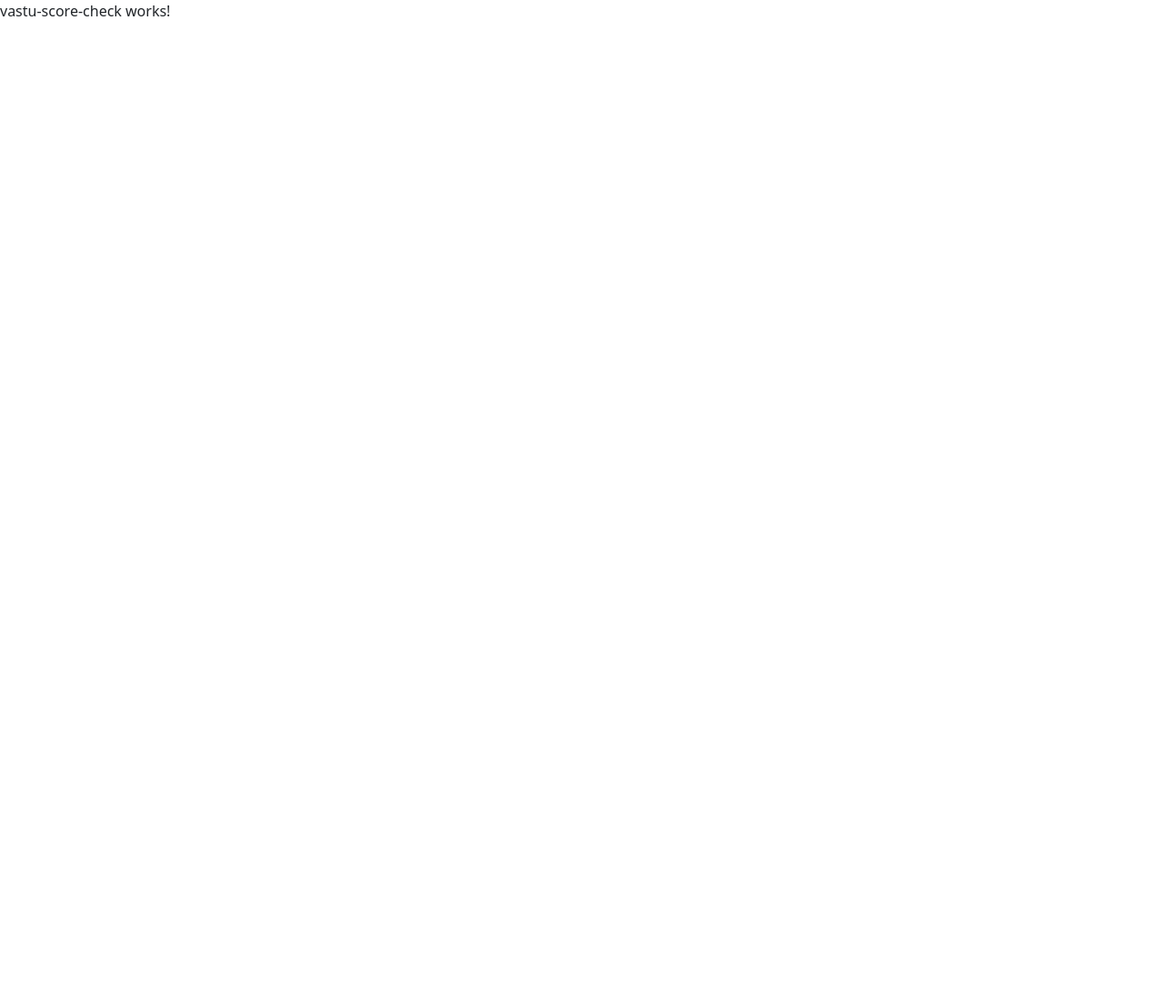
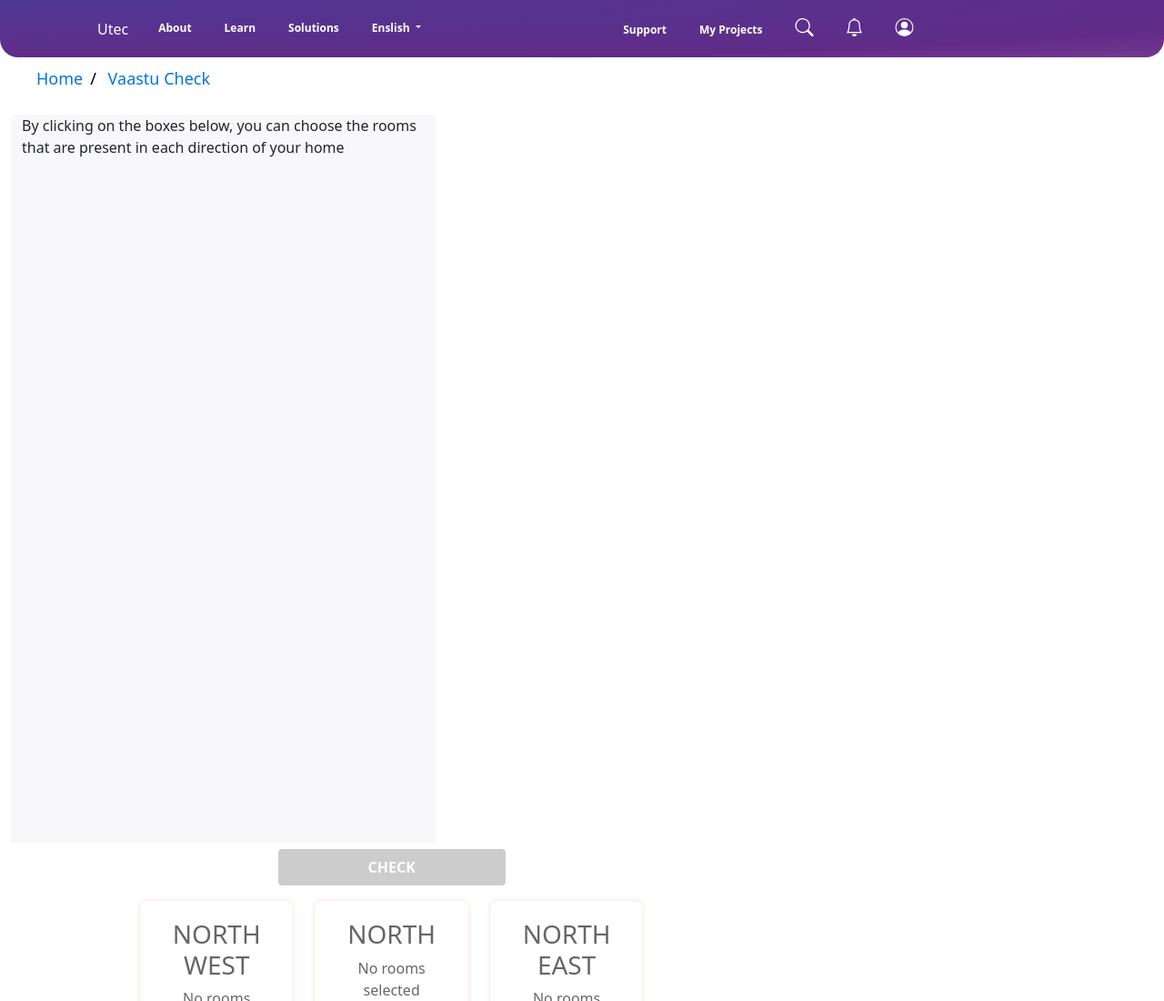
Before and after one commit to supriyad-iprogrammer/Machine-Test, an Angular app: page /vastuScore in a window 1280 px wide. Shown: the top 1100 px of the page at 91% size. Before the commit the page ends 800 px from the top, so only its background shows below. Built offline with nearby package versions, Linux system fonts and the light colour scheme.

Commit message:
design changes

```diff
--- a/src/app/app.component.html
+++ b/src/app/app.component.html
@@ -1,8 +1,6 @@
 
-
-
-
-    <div class="row">
+<app-header></app-header>
+  <div class="row">
       <div class="col-md-12">
        <router-outlet></router-outlet>
       </div>
--- a/src/app/header/header.component.css
+++ b/src/app/header/header.component.css
@@ -36,7 +36,7 @@ transform: scale(1.1);
   background: #FFFFFF;
 }
 li{
-  margin-left: 5px
+  margin-left:20px
 }
 svg{
 
--- a/src/app/header/header.component.html
+++ b/src/app/header/header.component.html
@@ -1,12 +1,13 @@
-<nav class="navbar navbar-expand-lg">
-
-  <div class="container-fluid">
 
 
-    <div
-      class="navbar-collapse collapse w-100 order-1 order-md-0 dual-collapse2"
-    >
-      <ul class="navbar-nav mr-auto" >
+<nav class="navbar navbar-expand-lg">
+  <div class="container text-centered" >
+
+    <button class="navbar-toggler" type="button" data-bs-toggle="collapse" data-bs-target="#navbarSupportedContent" aria-controls="navbarSupportedContent" aria-expanded="false" aria-label="Toggle navigation">
+      <span class="navbar-toggler-icon"></span>
+    </button>
+    <div class="collapse navbar-collapse" id="navbarSupportedContent">
+      <ul class="navbar-nav me-auto mb-2 mb-lg-0">
         <li class="nav-item active" routerLinkActive="active">
           <label style="color: white; padding: 5px;">Utec</label>
         </li>
@@ -17,7 +18,7 @@
           <a class="nav-link active" href="#">Learn</a>
         </li>
         <li class="nav-item active" >
-          <a class="nav-link active" [routerLink]="['/home']" routerLinkActive="router-link-active" >Solutions</a>
+          <a class="nav-link active" aria-current="page"  [routerLink]="['/home']" routerLinkActive="router-link-active" >Solutions</a>
         </li>
 
         <li class="nav-item dropdown active">
@@ -41,8 +42,8 @@
       </ul>
     </div>
 
-    <div class="navbar-collapse collapse w-100 order-3 dual-collapse2">
-      <ul class="navbar-nav ml-auto">
+    <div class="navbar-collapse collapse col-auto">
+      <ul class="navbar-nav ">
         <li class="nav-item">
           <a class="nav-link" href="#">Support</a>
         </li>
--- a/src/app/home/home.component.html
+++ b/src/app/home/home.component.html
@@ -1,11 +1,9 @@
-<app-header></app-header>
-
 <div class="container">
   <ul class="breadcrumb">
-    <li><a [routerLink]="'home'">Home</a></li>
-    <li><a [routerLink]="'home'">Solutions</a></li>
-    <li><a [routerLink]="'vastuScore'">Vaastu Check</a></li>
-    <li>Vaastu Score Check</li>
+    <li><a [routerLink]="'/home'">Home</a></li>
+    <!-- <li><a [routerLink]="'/home'">Solutions</a></li>
+    <li><a [routerLink]="'/vastuScore'">Vaastu Check</a></li> -->
+
   </ul>
 
   <div class="row">
@@ -20,10 +18,12 @@
             </div>
             <div class="col-sm-8">
               <h5 class="vaastu-title text-body mb-0">Compass Tool</h5>
-              <small class="mb-2" style="color: #999999;">Output Time :1 min</small>
+              <small class="mb-2" style="color: #999999"
+                >Output Time :1 min</small
+              >
               <p class="card-text">
-                Point in the direction of specific rooms to know their suitability
-                according to Vaastu guidelines.
+                Point in the direction of specific rooms to know their
+                suitability according to Vaastu guidelines.
               </p>
             </div>
           </div>
@@ -41,8 +41,9 @@
             </div>
             <div class="col-sm-8">
               <h5 class="vaastu-title text-body mb-0">Vaastu Score Check</h5>
-              <small class="mb-2" style="color: #999999;
-              ">Ideal for planning stage</small>
+              <small class="mb-2" style="color: #999999"
+                >Ideal for planning stage</small
+              >
               <p class="mb-0">
                 Get an instant Vaastu score by entering the locations of all the
                 rooms in your house.
@@ -53,6 +54,4 @@
       </div>
     </div>
   </div>
-
-
 </div>
--- a/src/app/vastu-score-check/vastu-score-check.component.css
+++ b/src/app/vastu-score-check/vastu-score-check.component.css
@@ -0,0 +1,159 @@
+ul.breadcrumb {
+  padding: 10px 16px;
+  list-style: none;
+  background-color: white;
+}
+ul.breadcrumb li {
+  display: inline;
+  font-size: 18px;
+}
+ul.breadcrumb li + li:before {
+  padding: 8px;
+  color: black;
+  content: "/\00a0";
+}
+ul.breadcrumb li a {
+  color: #0275d8;
+  text-decoration: none;
+}
+ul.breadcrumb li a:hover {
+  color: #01447e;
+  text-decoration: underline;
+}
+.ancherTag {
+
+  margin-left: 95px;
+
+  font-family: Noto Sans;
+  font-style: normal;
+  font-weight: bold;
+  font-size: 14px;
+  line-height: 19px;
+  /* identical to box height */
+
+  letter-spacing: 0.58px;
+
+  color: #ff7021;
+}
+.roomCheckListBox {
+  left: 2.05%;
+  right: 67.79%;
+  top: 26.82%;
+  bottom: 5.21%;
+
+  background: #ffffff;
+  border-radius: 8px;
+}
+.backgroundColor {
+  width: 468px;
+  height: 800px;
+  left: 0px;
+  top: 0px;
+
+  background: #f8f8fb;
+}
+.paragraph {
+  font-family: Noto Sans;
+  font-style: normal;
+  font-weight: normal;
+  font-size: 14px;
+  line-height: 20px;
+
+  color: #666666;
+}
+.listRoomWrap .border-bottom {
+  padding: 20px 0;
+}
+.listRoomWrap .custom-control {
+  display: block !important;
+  margin: 0 8px;
+}
+.custom-control-input {
+  z-index: 4;
+}
+
+.listRoomWrap .custom-control-label {
+  font-size: 14px;
+  font-weight: 600;
+  line-height: 1.43;
+    color: #666;
+    padding-left: 8px;
+}
+.border-bottom {
+  border-bottom: 1px solid #dee2e6!important;
+  border-right: 1px solid #dee2e6;
+}
+.listRoomWrap .custom-control {
+  display: block !important;
+  margin: 0 8px;
+}
+.custom-control {
+  position: relative;
+  display: block;
+  min-height: 1.5rem;
+  padding-left: 1.5rem;
+}
+.roomsCheckListBox, .aboutRoomWrap {
+  background: #fff;
+  border-radius: 10px;
+  padding: 20px 20px 50px !important;
+}
+.position-relative {
+  position: relative!important;
+}
+input[type=checkbox]:after {
+  content: " ";
+  background-color: #ff9da5;
+  display: inline-block;
+  visibility: visible;
+}
+
+.roomSelectorBoxes {
+  margin: 40px 130px 0;
+}
+.roomSelectorBoxes .box {
+  background: #ffffff;
+  box-shadow: 0px 0px 4px rgb(255 112 33 / 30%);
+  border-radius: 8px;
+  text-align: center;
+  margin-bottom: 30px;
+  padding: 20px;
+  min-height: 180px;
+  cursor: pointer;
+  color: #666666;
+}
+/* .roomSelectorBoxes:active{
+  background: yellow;
+} */
+.roomSelectorBoxes .box.data_filled :active{
+  background: #fdeee6;
+}
+.list-unstyled {
+  padding-left: 0;
+  list-style: none;
+}
+.orgBtn {
+
+  background: #CCCCCC;
+  color: #ffffff;
+  padding: 7px 30px;
+  font-weight: 700;
+  min-width: 250px;
+  display: block;
+  margin: 0 auto;
+  text-transform: uppercase;
+}
+.calculateBtnWrap {
+  position: sticky;
+  display: flex;
+  justify-content: space-evenly;
+  background: #fff;
+  z-index: 1;
+  width: 100%;
+  bottom: 0;
+  padding: 0.8% 25%;
+}
+.color {
+  background: #FF7021;
+  border-radius: 8px;
+ }
--- a/src/app/vastu-score-check/vastu-score-check.component.html
+++ b/src/app/vastu-score-check/vastu-score-check.component.html
@@ -1 +1,81 @@
-<p>vastu-score-check works!</p>
+<div class="container-fluid">
+  <ul class="breadcrumb">
+    <li><a [routerLink]="'/home'">Home</a></li>
+    <li><a [routerLink]="'/vastuScore'">Vaastu Check</a></li>
+  </ul>
+
+  <div class="row">
+    <div class="col-md-4 col-sm-12 col-lg-4 col-12  backgroundColor">
+      <div class="roomsWrap pb-4">
+        <div class="ui_bathroom-about position-relative">
+          <p class="d-md-block d-none d-lg-block mb-4">
+            By clicking on the boxes below, you can choose the rooms that are
+            present in each direction of your home
+          </p>
+          <div class="roomsCheckListBox" *ngIf="isboxClicked">
+            <h2>{{ ListDataName }}</h2>
+            <div style="display: flex">
+              <p class="mb-0 paragraph">Want to know more about North-West?</p>
+              <a
+                (click)="getDirectionDetails($event, ListDataName)"
+                class="ancherTag"
+                title="READ NOW"
+                >READ NOW</a
+              >
+            </div>
+            <hr class="" />
+
+            <div class="listRoomWrap position-relative">
+              <div class="row no-gutters">
+                <div
+                  class="col-md-6 col-12 border-bottom"
+                  *ngFor="
+                    let item of roomListData.payload.data.roomList;
+                    let i = index
+                  "
+                >
+                  <div class="custom-control custom-checkbox">
+                    <input
+                      type="checkbox"
+                      (click)="addCheckboxValue(i)"
+                      class="custom-control-input"
+                    /><label class="custom-control-label">{{ item }}</label>
+                  </div>
+                </div>
+              </div>
+            </div>
+          </div>
+        </div>
+      </div>
+    </div>
+    <div class="col-md-8 col-sm-12 col-lg-8 col-12 ">
+      <div class="roomSelectorBoxes text-center py-4">
+        <div class="row">
+          <div class="col-4" *ngFor="let item of boxData; let i = index">
+            <div class="box "  #box (click)="onBoxClick($event, item, i,box)">
+              <h3>{{ item }}</h3>
+              <ul class="list-unstyled mb-0"></ul>
+              <p>
+                No rooms <br />
+                selected
+              </p>
+              <p *ngFor="let i of afterCheckedValue">
+                {{ i }}
+              </p>
+            </div>
+          </div>
+        </div>
+      </div>
+      <div class="calculateBtnWrap">
+        <button type="button" [class.color]="isClickedCheckBox==true" class="vaastu-btn btn orgBtn rounded">
+          CHECK</button
+        ><button
+          type="button" *ngIf="isClickedCheckBox && isboxClicked" [class.color]="isClickedCheckBox==true" (click)="reset()"
+          class="mobRoomsWrap vaastu-btn btn orgBtn rounded ml-2"
+        >
+          Reset All
+        </button>
+      </div>
+    </div>
+  </div>
+</div>
--- a/src/app/vastu-score-check/vastu-score-check.component.ts
+++ b/src/app/vastu-score-check/vastu-score-check.component.ts
@@ -1,15 +1,61 @@
-import { Component, OnInit } from '@angular/core';
-
+import { DataserviceService } from './../service/data.service';
+import { Component, OnInit, Renderer2 } from '@angular/core';
+import { ServerUrl } from '../core/constant/serverurl.constant';
+import { map } from 'rxjs/operators';
 @Component({
   selector: 'app-vastu-score-check',
   templateUrl: './vastu-score-check.component.html',
-  styleUrls: ['./vastu-score-check.component.css']
+  styleUrls: ['./vastu-score-check.component.css'],
 })
 export class VastuScoreCheckComponent implements OnInit {
+  isClickedCheckBox: boolean = false;
+  isboxClicked: boolean = false;
+  boxData: string[] = [
+    'NORTH WEST',
+    'NORTH',
+    'NORTH EAST',
+    'WEST',
+    'CENTER',
+    'EAST',
+    'SOUTH WEST',
+    'SOUTH',
+    'SOUTH EAST',
+  ];
+  ListDataName: any[] = [];
+  roomListData: any;
+  afterCheckedValue: any[] = [];
+  color = ['#FDEEE6','#FFFFFF'];
+  constructor(private dataService: DataserviceService,private renderer:Renderer2) {}
 
-  constructor() { }
+  ngOnInit(): void {}
+  onBoxClick(event: any, item: any, i:number,box:any) {
+    // debugger
+    this.isboxClicked = true;
 
-  ngOnInit(): void {
+    console.log(i);
+    this.ListDataName = item;
+    this.renderer.setStyle(box,'background-color',this.color[i]);
+    this.dataService
+      .get(ServerUrl.API_ENDPOINT_GET_ROOMLIST)
+      .subscribe((response) => {
+        this.roomListData = response;
+        console.log(this.roomListData);
+      });
   }
-
+  addCheckboxValue(i: any) {
+    console.log(i);
+    this.afterCheckedValue.push(i);
+    this.isClickedCheckBox = true;
+  }
+  getDirectionDetails(event: any, item: any) {
+    this.dataService
+      .post(ServerUrl.API_GET_ROOMDETAILS_DIRECTION, item)
+      .subscribe((res) => {
+        console.log(res);
+      });
+  }
+  reset() {
+  this.afterCheckedValue=[];
+  this.roomListData=[];
+  }
 }
--- a/src/environments/environment.prod.ts
+++ b/src/environments/environment.prod.ts
@@ -1,3 +1,5 @@
 export const environment = {
-  production: true
+  production: true,
+  baseUrl:"https://luayn58dm9.execute-api.ap-south-1.amazonaws.com/stage"
+
 };
--- a/src/environments/environment.ts
+++ b/src/environments/environment.ts
@@ -3,7 +3,8 @@
 // The list of file replacements can be found in `angular.json`.
 
 export const environment = {
-  production: false
+  production: false,
+  baseUrl:"https://luayn58dm9.execute-api.ap-south-1.amazonaws.com/stage"
 };
 
 /*
```
Also changed, not shown: src/app/app.module.ts (+9 -3 lines), src/app/service/data.service.ts (added, +55 -0 lines).
